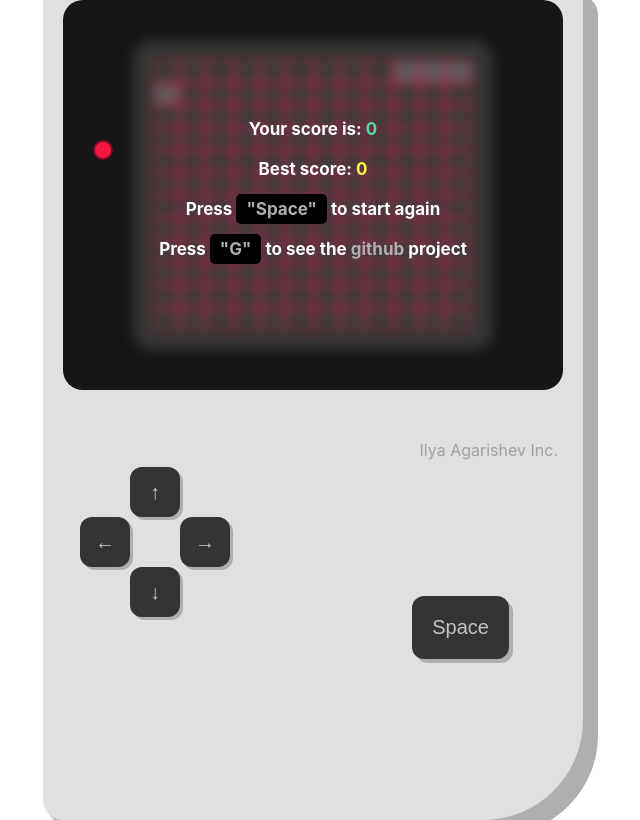
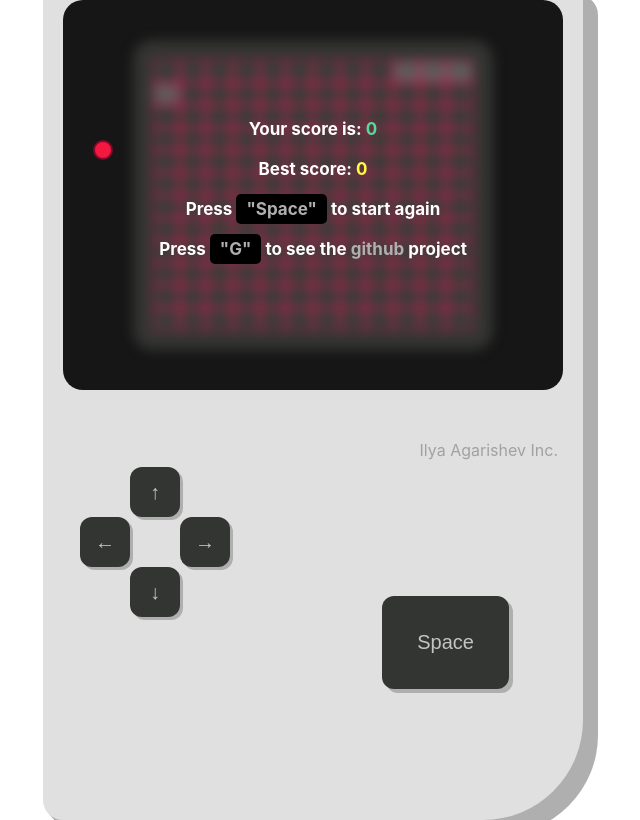
Before and after one commit to IlyaAgarishev/react-gameboy, a React (Create React App) app: page / in a window 1280 px wide. Shown: the whole page, without its empty margins (327-967 px from the left). Built offline with nearby package versions, Linux system fonts and the light colour scheme.

Commit message:
Space Button fixed

```diff
--- a/src/components/SpaceButton/SpaceButton.module.css
+++ b/src/components/SpaceButton/SpaceButton.module.css
@@ -8,7 +8,7 @@
 }
 
 .spaceButton span {
-  padding: 20px;
+  padding: 35px;
   transform: translateY(-4px) translateX(-4px);
 }
 
@@ -19,4 +19,8 @@
     margin-right: 0px;
     margin-left: 189px;
   }
+
+  .spaceButton span {
+    padding: 20px;
+  }
 }
```
